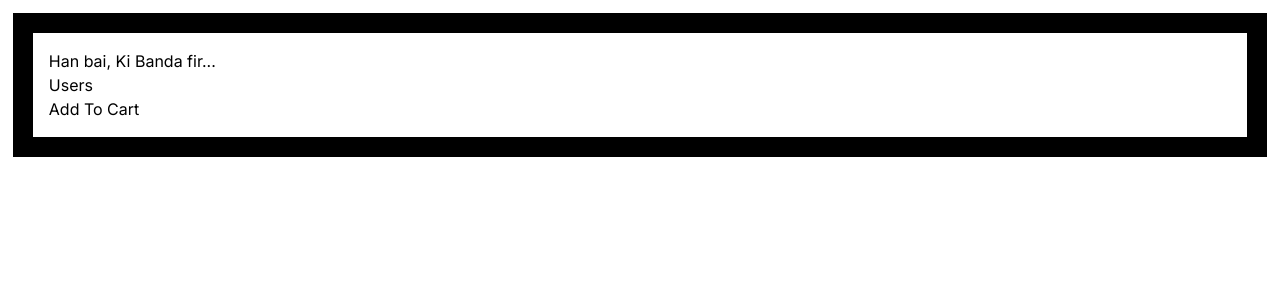
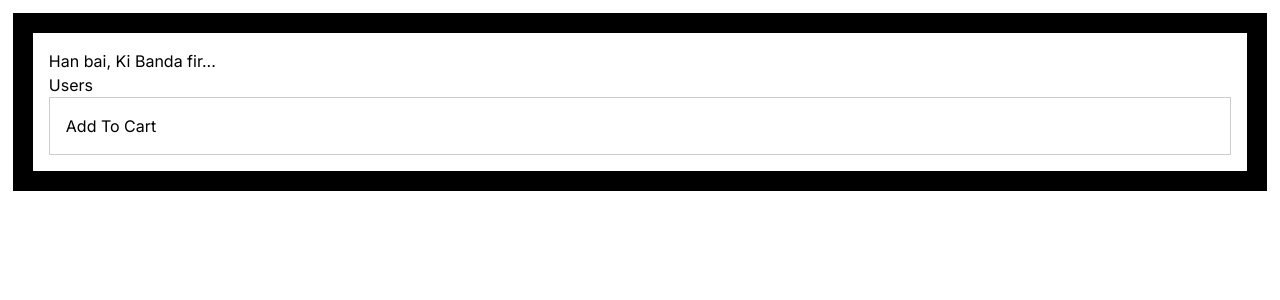
Before and after one commit to ManuWeb3/NEXT.js_13_with_TS, a Next.js app: page / in a window 1280 px wide. Shown: the top 300 px of the page. Built offline with nearby package versions, Linux system fonts and the light colour scheme.

Commit message:
Learning Styling in NEXT.js

```diff
--- /dev/null
+++ b/app/components/ProductCard.module.css
@@ -0,0 +1,9 @@
+.card {
+  padding: 1rem;
+  border: 1px solid #ccc;
+}
+
+/*
+No export default blah blah as it's not a node module
+Still importable in .tsx files
+*/
--- a/app/components/ProductCard.tsx
+++ b/app/components/ProductCard.tsx
@@ -1,8 +1,12 @@
 import AddToCart from './AddToCart'
+import styles from './ProductCard.module.css'
+// styles is a JS object and .card{} will become its property and .card's property become sub-properties
+// so, have to follow the naming convention of JS while naming the CSS class in .module.css
+// no hyphen, camel Casing
 
 const ProductCard = () => {
   return (
-    <div>
+    <div className={styles.card}>
       <AddToCart />
     </div>
   )
--- a/app/globals.css
+++ b/app/globals.css
@@ -1,21 +1,31 @@
+/*
+Keep only those elements that are truly global.
+Anything specific to a component somewhere else
+*/
 @tailwind base;
 @tailwind components;
 @tailwind utilities;
 
+/*
+Default setting: Light mode
+*/
 :root {
   --foreground-rgb: 0, 0, 0;
-  --background-start-rgb: 214, 219, 220;
-  --background-end-rgb: 255, 255, 255;
 }
 
+/*
+Check whether Dark mode enabled
+*/
 @media (prefers-color-scheme: dark) {
   :root {
     --foreground-rgb: 255, 255, 255;
-    --background-start-rgb: 0, 0, 0;
-    --background-end-rgb: 0, 0, 0;
   }
 }
 
+/*
+only --foreground-rgb is used in the body element
+No bg-start/end unlike above as that was being used earlier in our Home page's gradiemnt ???
+*/
 body {
   color: rgb(var(--foreground-rgb));
   padding: 1rem;
--- a/app/page.tsx
+++ b/app/page.tsx
@@ -9,7 +9,7 @@ export default function Home() {
   return (
     <main>
       <h1>Han bai, Ki Banda fir...</h1>
-      <Link href="/users">Users</Link>
+      <Link href="./users">Users</Link>
       <ProductCard />
     </main>
   )
--- a/app/users/page.tsx
+++ b/app/users/page.tsx
@@ -7,7 +7,7 @@ interface User {
 
 const UsersPage = async () => {
   const res = await fetch('https://jsonplaceholder.typicode.com/users', {
-    // cache: 'no-store',
+    cache: 'no-store',
   })
   const users: User[] = await res.json()
   // API call here, outside return <></>
```
